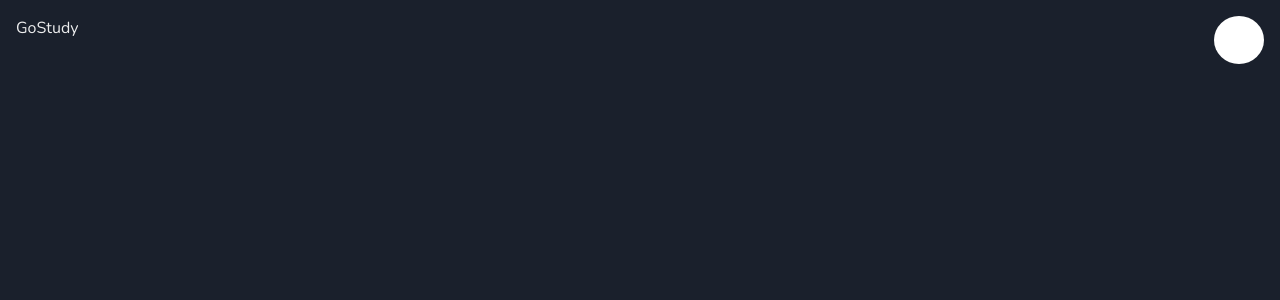
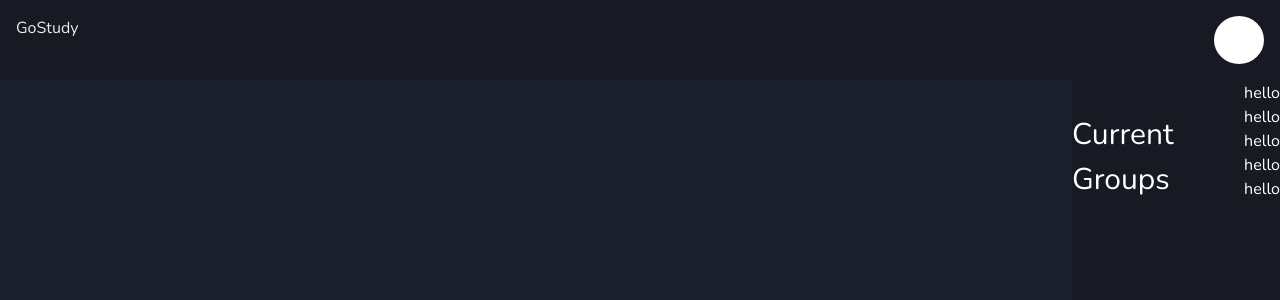
Before and after one commit to KeatonShawhan/goStudy, a React (Vite) app in the folder frontend/Frontend-React-App/: page /main in a window 1280 px wide. Shown: the top 300 px of the page. Built offline with nearby package versions, Linux system fonts and the light colour scheme; no server answers.

Commit message:
Main page changes.

```diff
--- a/frontend/Frontend-React-App/src/components/CreateUserCard.tsx
+++ b/frontend/Frontend-React-App/src/components/CreateUserCard.tsx
@@ -1,18 +1,10 @@
 import { FormControl, FormLabel, Input, Button, Box, Text } from "@chakra-ui/react"
 import axios from "axios"
-import { Link } from "react-router-dom";
+import { useNavigate } from "react-router-dom";
 import { ChangeEvent, useState } from "react"
 import User from "../entities/User";
 import Error from "../entities/Error";
 const hostName = import.meta.env.VITE_HOST_NAME;
-
-interface UserSuccess {
-  message: string;
-  user_id: number;
-}
-
-
-
 
 // const dummyUser: User = {
 //   username: 'clay',
@@ -21,15 +13,9 @@ interface UserSuccess {
 //   major: 'comp sci'
 // }
 
-
-
 const CreateUserCard = () => {
   const [error, setError] = useState<Error>({
     error: ''
-  });
-  const [users, setUsers] = useState<UserSuccess>({
-    message: '',
-    user_id: 0
   });
   const [formData, setFormData] = useState<User>({
     username: '',
@@ -37,7 +23,7 @@ const CreateUserCard = () => {
     email: '',
     major: ''
   });
-
+  const navigate = useNavigate();
   const apiRequest = () => {
     axios
     .post(`${hostName}/api/register`, formData, {
@@ -45,9 +31,8 @@ const CreateUserCard = () => {
         'Content-Type': 'application/json'
       }
     })
-    .then((res) => {
-      setUsers({message: res.data.message, user_id: res.data.user_id}),
-      console.log(res)
+    .then(() => {
+      navigate('/');
     })
     .catch(err => setError({error: err.error}))
   }
@@ -74,21 +59,19 @@ const CreateUserCard = () => {
         <FormControl marginBottom='.5rem' isRequired>
 
             <FormLabel color='#cfd9e8' htmlFor="email">Email</FormLabel>
-            <Input type='email' id="email" name="email" marginBottom='.5rem' border='1px solid #6896d9' onChange={handleInputChange}/>
+            <Input type='email' id="email" name="email" required marginBottom='.5rem' border='1px solid #6896d9' onChange={handleInputChange}/>
 
             <FormLabel color='#cfd9e8' htmlFor="username">Username</FormLabel>
-            <Input type='text' id="username" name="username"  marginBottom='.5rem' border='1px solid #6896d9' onChange={handleInputChange}/>
+            <Input type='text' id="username" required name="username"  marginBottom='.5rem' border='1px solid #6896d9' onChange={handleInputChange}/>
 
             <FormLabel color='#cfd9e8' htmlFor="major">Major</FormLabel>
-            <Input type='text' id="major" name="major" marginBottom='.5rem' border='1px solid #6896d9' onChange={handleInputChange}/>
+            <Input type='text' id="major" required name="major" marginBottom='.5rem' border='1px solid #6896d9' onChange={handleInputChange}/>
 
             <FormLabel color='#cfd9e8' htmlFor="createpassword">Create Password</FormLabel>
-            <Input type='password' id="createpassword" name="password" border='1px solid #6896d9' marginBottom='2rem' onChange={handleInputChange}/>
-            <Link to='/'>
+            <Input type='password' required id="createpassword" name="password" border='1px solid #6896d9' marginBottom='2rem' onChange={handleInputChange}/>
             <Button borderRadius='10px' width='100%' background='#6896d9' type="submit" >Sign Up</Button>
-            </Link>
           </FormControl>
-          <Text>{users.message ? users.message : error.error}</Text>
+          <Text>{error.error ? "Unexpected Error" : ''}</Text>
         </form>
       </Box>
     </Box>
--- a/frontend/Frontend-React-App/src/components/CurrentGroups.tsx
+++ b/frontend/Frontend-React-App/src/components/CurrentGroups.tsx
@@ -1,11 +1,18 @@
-import { Box, List, ListItem } from "@chakra-ui/react"
+import { Box, List, ListItem, Text } from "@chakra-ui/react"
 
 const CurrentGroups = () => {
   return (
-    <Box width='8rem' position='fixed' right='0' height='100%'>
+    <Box width='13rem' position='fixed' right='0' height='100%' marginTop='5rem' background={"gray.900"}>
+      <Box display='flex' justifyContent='center' alignItems='center'>
+        <Text color='white' fontSize='3xl' paddingTop='2rem'>Current Groups</Text>
         <List>
-            <ListItem></ListItem>
+            <ListItem color='white'>hello</ListItem>
+            <ListItem color='white'>hello</ListItem>
+            <ListItem color='white'>hello</ListItem>
+            <ListItem color='white'>hello</ListItem>
+            <ListItem color='white'>hello</ListItem>
         </List>
+      </Box>
     </Box>
   )
 }
--- a/frontend/Frontend-React-App/src/components/LoginCard.tsx
+++ b/frontend/Frontend-React-App/src/components/LoginCard.tsx
@@ -1,6 +1,6 @@
 import { Box, FormControl, FormLabel, Input, Text, Button} from '@chakra-ui/react'
 import axios from 'axios'
-import { Link } from 'react-router-dom';
+import { Link, useNavigate } from 'react-router-dom';
 import { ChangeEvent, useState } from 'react'
 import Error from '../entities/Error';
 const hostName = import.meta.env.VITE_HOST_NAME;
@@ -16,6 +16,7 @@ const LoginCard = () => {
     username: '',
     password: ''
   })
+  const navigate = useNavigate();
   const loginRequest = () => {
         axios // make API Request
         .post(`${hostName}/api/login`, loginData, {
@@ -26,7 +27,7 @@ const LoginCard = () => {
         .then((res) => {
             // this will give you the token in a json object, so put it in local storage
             localStorage.setItem('token', res.data.token)
-            console.log(res)
+            navigate('/main')
         })
         // do smth with error if it happens
         .catch(err => setLoginError(err))
@@ -53,15 +54,13 @@ const LoginCard = () => {
     <FormControl marginBottom='1rem'>
 
     <FormLabel color='#cfd9e8' htmlFor='username'>Username</FormLabel>
-    <Input type='text' name='username' id='username' marginBottom='1rem' border='1px solid #6896d9' onChange={handleInputChange}/>
+    <Input type='text' name='username' required id='username' marginBottom='1rem' border='1px solid #6896d9' onChange={handleInputChange}/>
 
     <FormLabel color='#cfd9e8' htmlFor='password'>Password</FormLabel>
-    <Input type='password' id='password' name='password' border='1px solid #6896d9' marginBottom='1rem' onChange={handleInputChange}/>
+    <Input type='password' id='password' required name='password' border='1px solid #6896d9' marginBottom='1rem' onChange={handleInputChange}/>
 
     {/* Forgot Password? */}
-    <Link to='/main'>
     <Button borderRadius='10px' width='100%' background='#6896d9' type='submit'>Sign In</Button>
-    </Link>
     </FormControl>
     </form>
     <Text>{loginError ? loginError.error : 'Success'}</Text>
--- a/frontend/Frontend-React-App/src/components/NavBar.tsx
+++ b/frontend/Frontend-React-App/src/components/NavBar.tsx
@@ -2,7 +2,7 @@ import { Box, Text } from "@chakra-ui/react"
 
 const NavBar = () => {
   return (
-    <Box padding='1rem' height='5rem' width='100%' background="gray.800" position='fixed' top='0 'display='flex' justifyContent="space-between">
+    <Box padding='1rem' height='5rem' width='100%' background="gray.900" position='fixed' top='0 'display='flex' justifyContent="space-between">
         <Text>GoStudy</Text>
         <Box width='50px' borderRadius='100%' background='#fff'/>
         </Box>
--- a/frontend/Frontend-React-App/src/pages/MainPage.tsx
+++ b/frontend/Frontend-React-App/src/pages/MainPage.tsx
@@ -1,10 +1,12 @@
 import { Box } from "@chakra-ui/react"
 import NavBar from "../components/NavBar"
+import CurrentGroups from "../components/CurrentGroups"
 
 const MainPage = () => {
   return (
     <Box>
         <NavBar/>
+        <CurrentGroups/>
     </Box>
   )
 }
```
